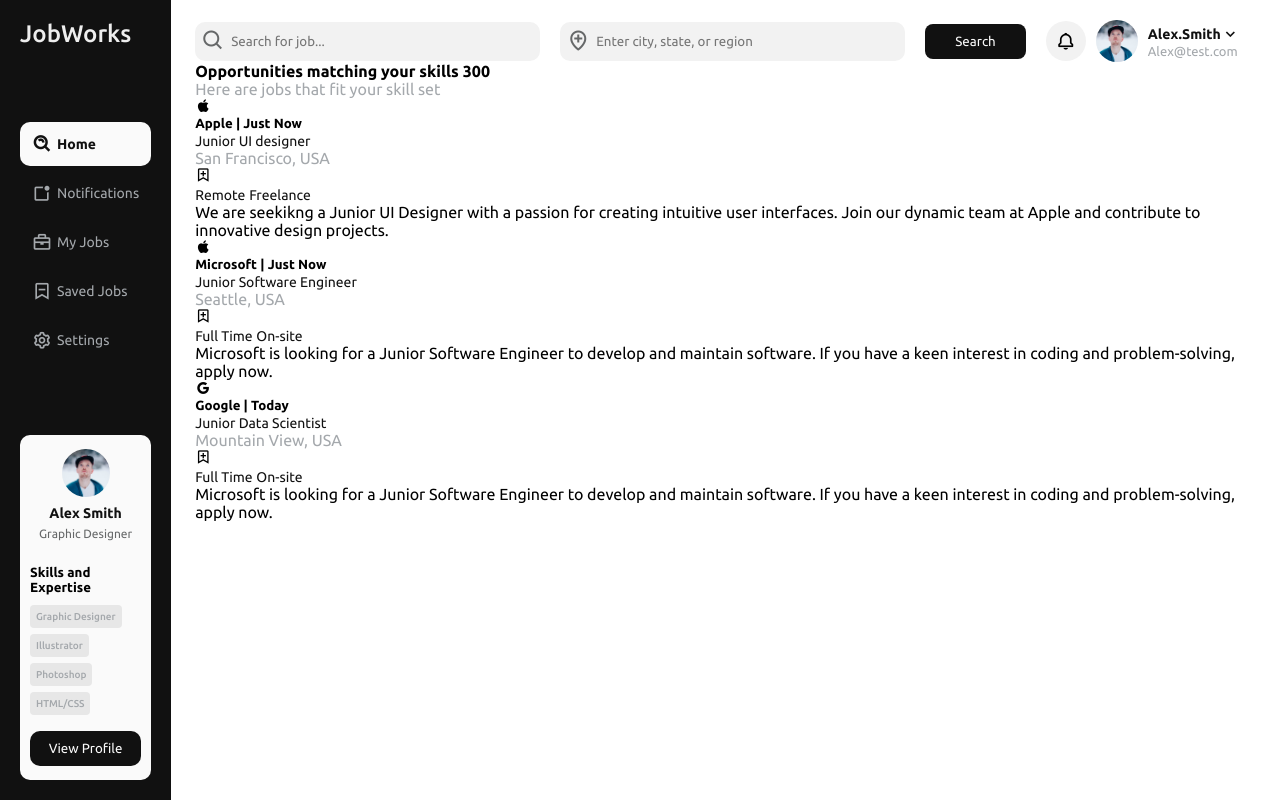
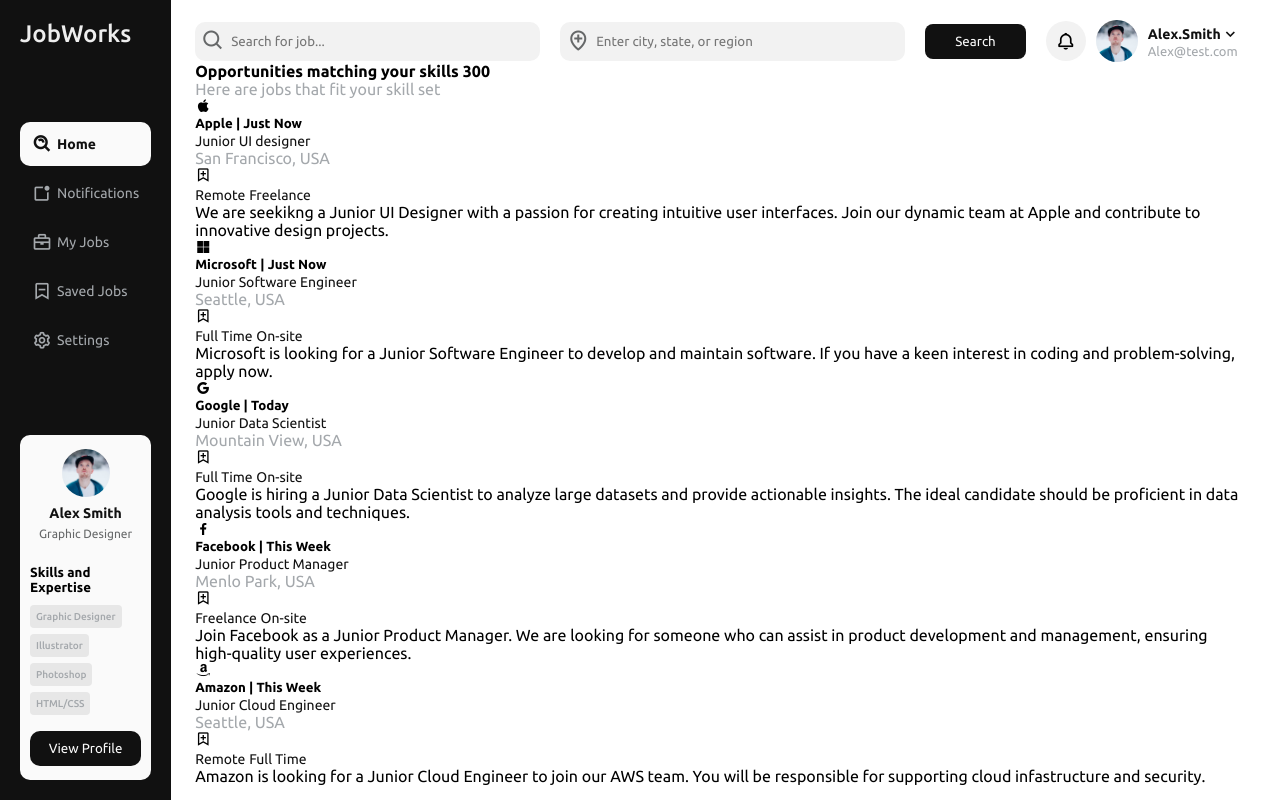
Before and after one commit to marykasp/design-frontend, a plain HTML site: page index.html in a window 1280 px wide. Drawn offline with nearby package versions, Linux system fonts and the light colour scheme.

Commit message:
feat: finish adding job cards to main container

```diff
--- a/index.html
+++ b/index.html
@@ -141,7 +141,7 @@
               <!-- card header -->
               <div class="card-header">
                 <div class="job-info">
-                  <i class="bx bxl-apple"></i>
+                  <i class="bx bxl-microsoft"></i>
                   <div>
                     <h5>Microsoft <span>| Just Now</span></h5>
                     <a href="#">Junior Software Engineer</a>
@@ -182,11 +182,64 @@
                 <a href="#">On-site</a>
               </div>
               <div class="card-desc">
-                Microsoft is looking for a Junior Software Engineer to develop
-                and maintain software. If you have a keen interest in coding and
-                problem-solving, apply now.
+                Google is hiring a Junior Data Scientist to analyze large
+                datasets and provide actionable insights. The ideal candidate
+                should be proficient in data analysis tools and techniques.
               </div>
             </div>
+            <!-- Job Card 4 -->
+            <div class="card">
+              <!-- card header -->
+              <div class="card-header">
+                <div class="job-info">
+                  <i class="bx bxl-facebook"></i>
+                  <div>
+                    <h5>Facebook <span>| This Week</span></h5>
+                    <a href="#">Junior Product Manager</a>
+                    <p>Menlo Park, USA</p>
+                  </div>
+                </div>
+                <i class="bx bx-bookmark-plus"></i>
+              </div>
+              <!-- card main -->
+              <div class="card-tags">
+                <a href="#">Freelance</a>
+                <a href="#">On-site</a>
+              </div>
+              <div class="card-desc">
+                Join Facebook as a Junior Product Manager. We are looking for
+                someone who can assist in product development and management,
+                ensuring high-quality user experiences.
+              </div>
+            </div>
+
+            <!-- Job Card 5 -->
+            <div class="card">
+              <!-- card header -->
+              <div class="card-header">
+                <div class="job-info">
+                  <i class="bx bxl-amazon"></i>
+                  <div>
+                    <h5>Amazon <span>| This Week</span></h5>
+                    <a href="#">Junior Cloud Engineer</a>
+                    <p>Seattle, USA</p>
+                  </div>
+                </div>
+                <i class="bx bx-bookmark-plus"></i>
+              </div>
+              <!-- card main -->
+              <div class="card-tags">
+                <a href="#">Remote</a>
+                <a href="#">Full Time</a>
+              </div>
+              <div class="card-desc">
+                Amazon is looking for a Junior Cloud Engineer to join our AWS
+                team. You will be responsible for supporting cloud infastructure
+                and security.
+              </div>
+            </div>
+
+            <!-- end of job cars list -->
           </div>
         </div>
       </div>
```
